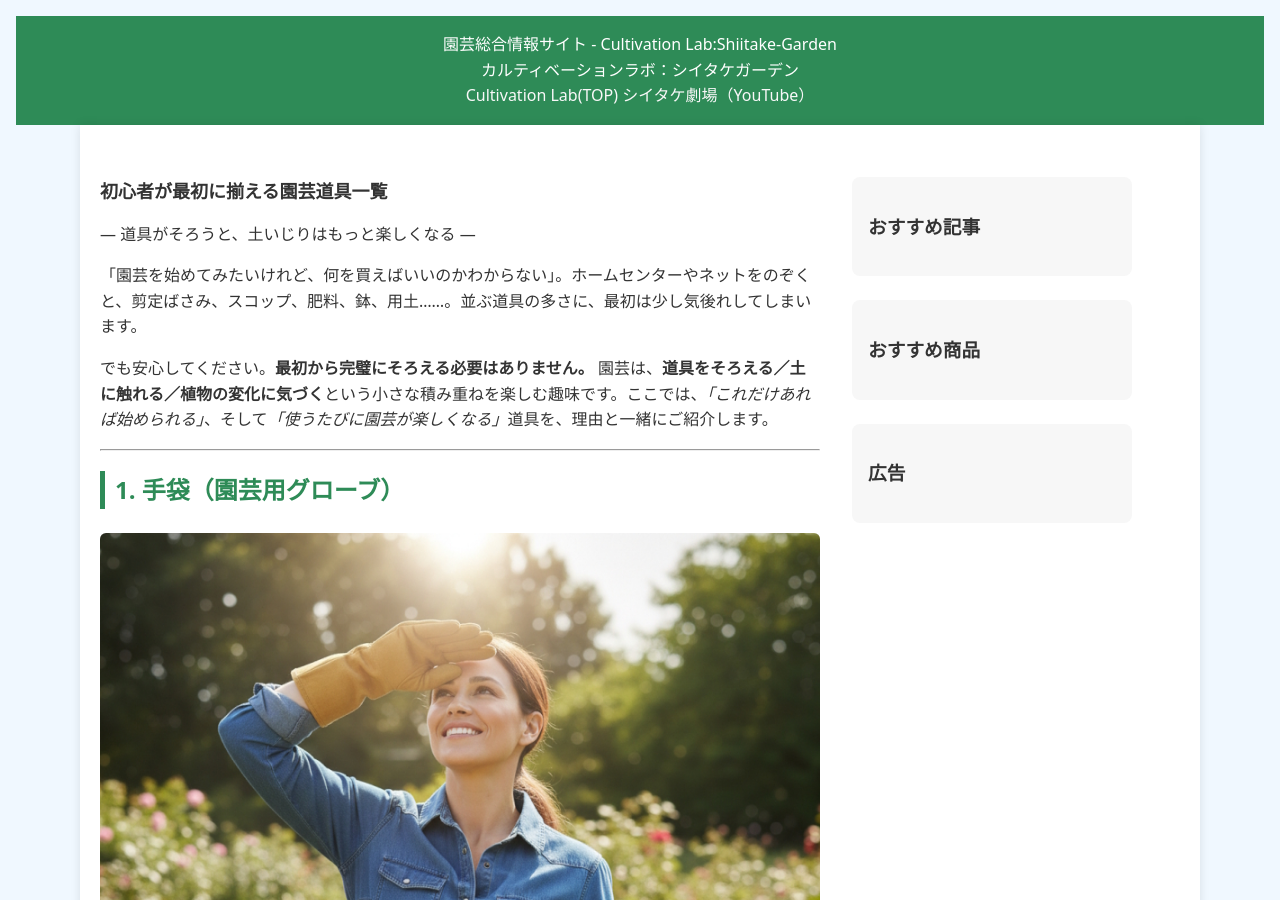
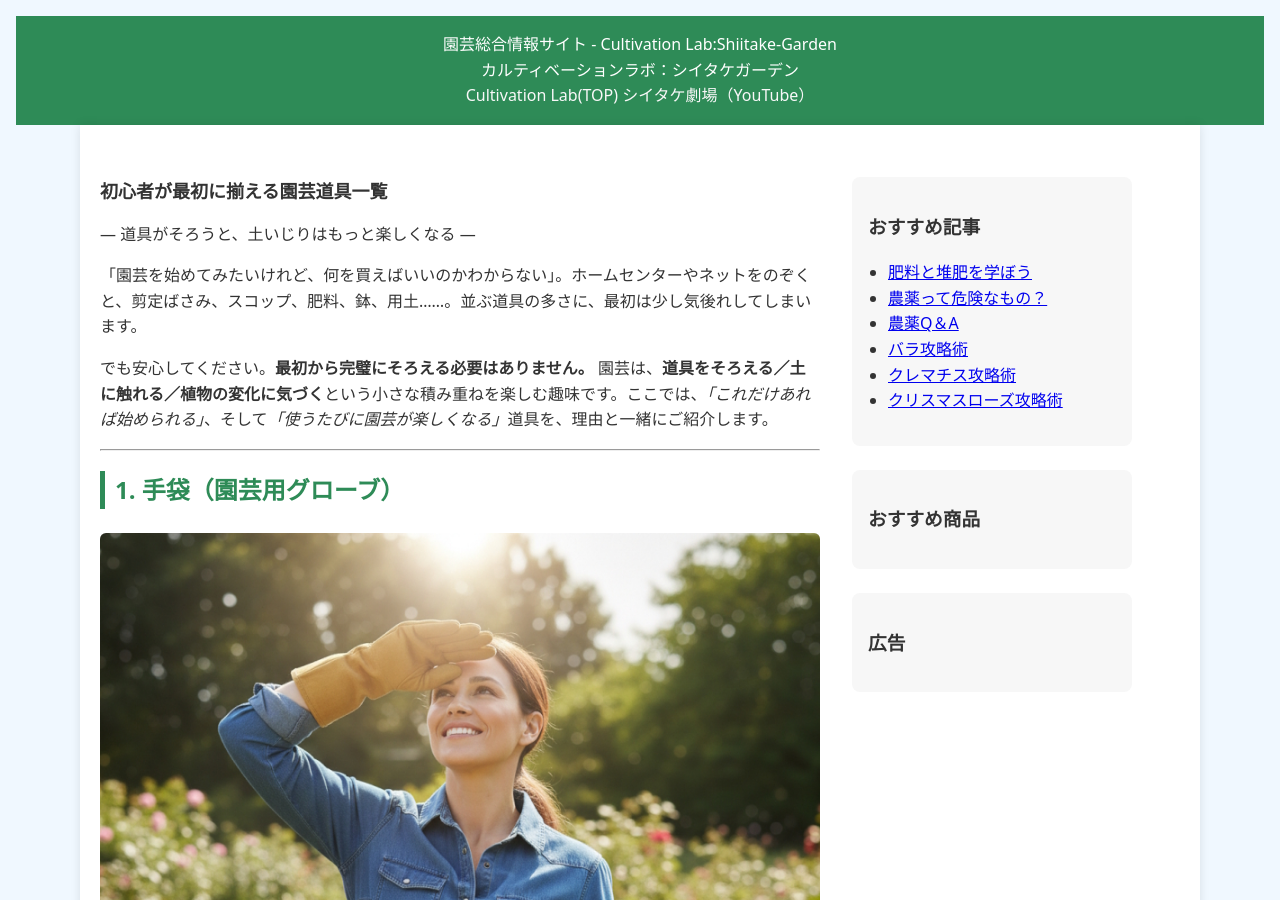
Before and after one commit to shiitake-garden/shiitake-garden.github.io, a Jekyll site: the page built from column/column_syosinsya.html, in a window 1280 px wide and 900 px high. Built offline with Jekyll 4.4.1, drawn with Linux system fonts in a browser that asks for light colours.

Commit message:
Update column_syosinsya.html

```diff
--- a/column/column_syosinsya.html
+++ b/column/column_syosinsya.html
@@ -99,6 +99,12 @@ title: カルティベーションラボ
     <div class="sidebar-block">
       <h3>おすすめ記事</h3>
       <ul>
+        <li><a href="/column/column_hiryou_taihi.html">肥料と堆肥を学ぼう</a></li>
+        <li><a href="/column/column_nouyaku.html">農薬って危険なもの？</a></li>
+        <li><a href="/column/column_nouyaku_qa.html">農薬Q＆A</a></li>
+        <li><a href="/contents/kouryaku/bara.html">バラ攻略術</a></li>
+        <li><a href="/contents/kouryaku/kurematisu.html">クレマチス攻略術</a></li>
+        <li><a href="/contents/kouryaku/kurisumasu.html">クリスマスローズ攻略術</a></li>
         <!--
         <li><a href="#">家庭菜園の病害虫対策</a></li>
         <li><a href="#">果樹の年間作業カレンダー</a></li>
```
